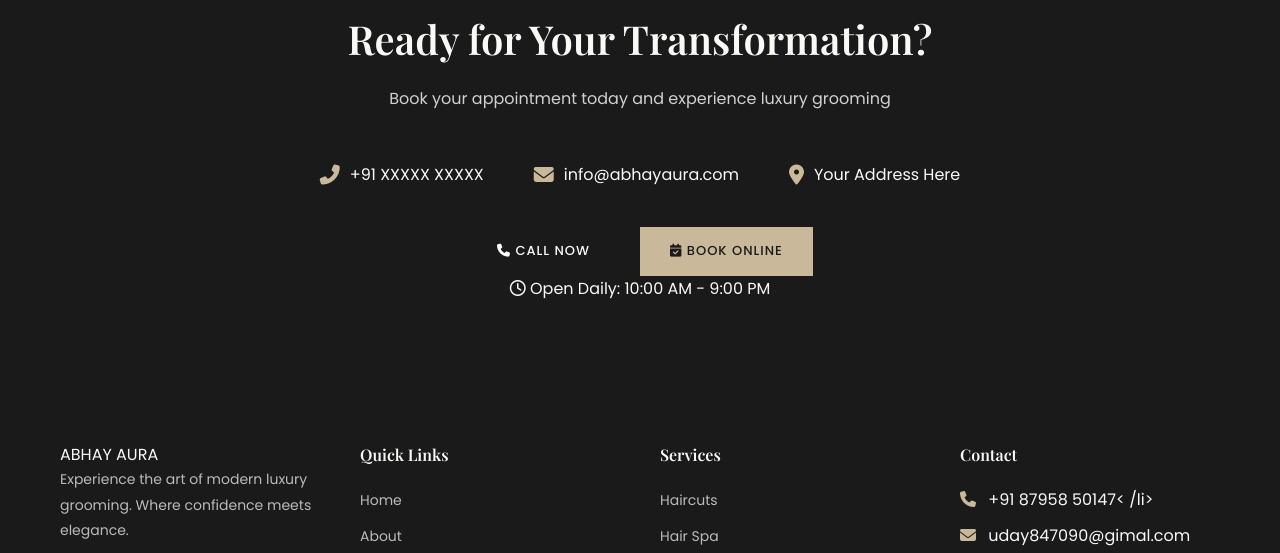
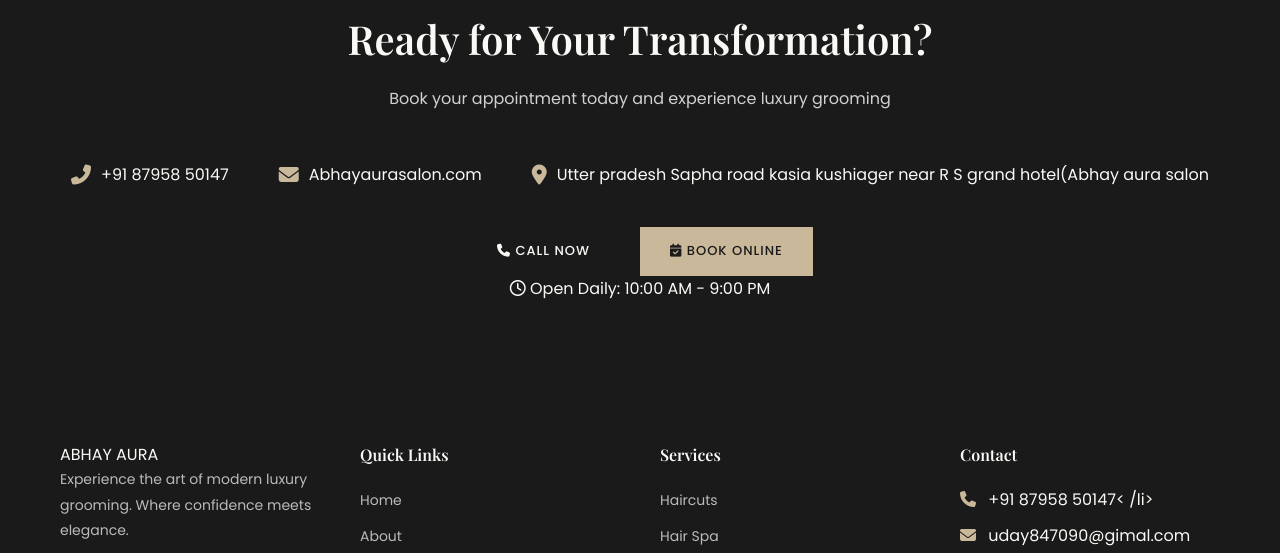
Before and after one commit to Uday7072/Abhay-aura-salon, a plain HTML site: page index.html in a window 1280 px wide. Shown: the part 4514-5067 px from the top of the page. Drawn offline with nearby package versions, Linux system fonts and the light colour scheme; a script that the page names is missing.

Commit message:
Update index.html
change the cantac detail

```diff
--- a/index.html
+++ b/index.html
@@ -272,15 +272,15 @@
             <div class="contact-info">
                 <div class="contact-item">
                     <i class="fas fa-phone-alt"></i>
-                    <span>+91 XXXXX XXXXX</span>
+                    <span>+91 87958 50147</span>
                 </div>
                 <div class="contact-item">
                     <i class="fas fa-envelope"></i>
-                    <span>info@abhayaura.com</span>
+                    <span>Abhayaurasalon.com</span>
                 </div>
                 <div class="contact-item">
                     <i class="fas fa-map-marker-alt"></i>
-                    <span>Your Address Here</span>
+                    <span>Utter pradesh Sapha road kasia kushiager near R S grand hotel(Abhay aura salon </span>
                 </div>
             </div>
             <div class="cta-buttons">
```
